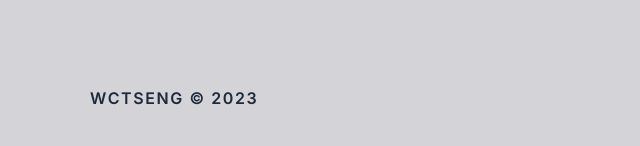
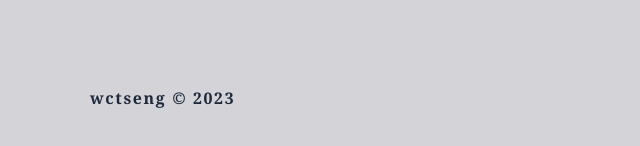
Before and after one commit to wctseng99/wctseng99.github.io, a React (Vite) app: page /portfolio in a window 1280 px wide. Shown: the part 3822-3968 px from the top of the page, without its empty margins (566-1206 px from the left). Built offline with nearby package versions, Linux system fonts and the light colour scheme.

Commit message:
update footer font style

```diff
--- a/src/Components/Footer/Footer.jsx
+++ b/src/Components/Footer/Footer.jsx
@@ -3,7 +3,7 @@ import React from "react";
 function Footer() {
   return (
     <div className="text-slate-700 dark:text-slate-400">
-      <h2 className="py-4 text-base font-semibold uppercase tracking-widest text-slate-800 dark:text-slate-300">
+      <h2 className="font-serif py-4 text-base font-semibold tracking-widest text-slate-800 dark:text-slate-300">
         <a href="#">wctseng © 2023</a>
       </h2>
     </div>
--- a/src/Components/Home/Home.jsx
+++ b/src/Components/Home/Home.jsx
@@ -8,7 +8,6 @@ import { MdEmail } from "react-icons/md";
 import { FaMedium } from "react-icons/fa6";
 
 function Home() {
-
   useEffect(() => {
     AOS.init();
   }, []);
```
